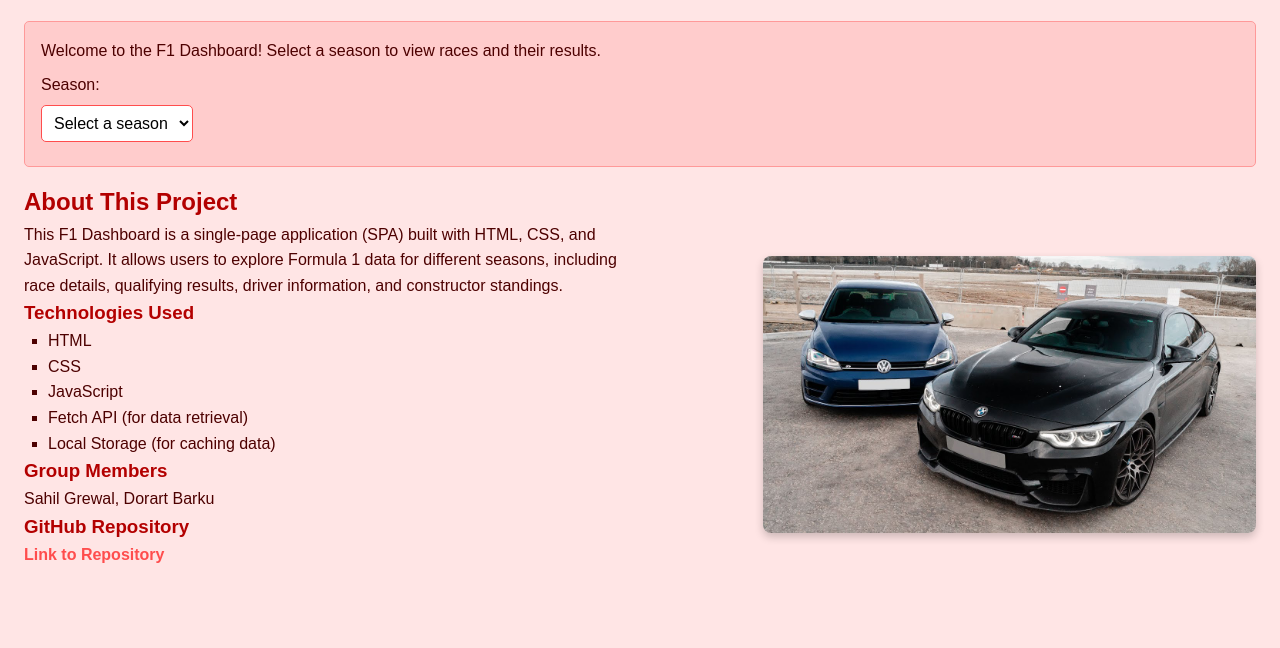
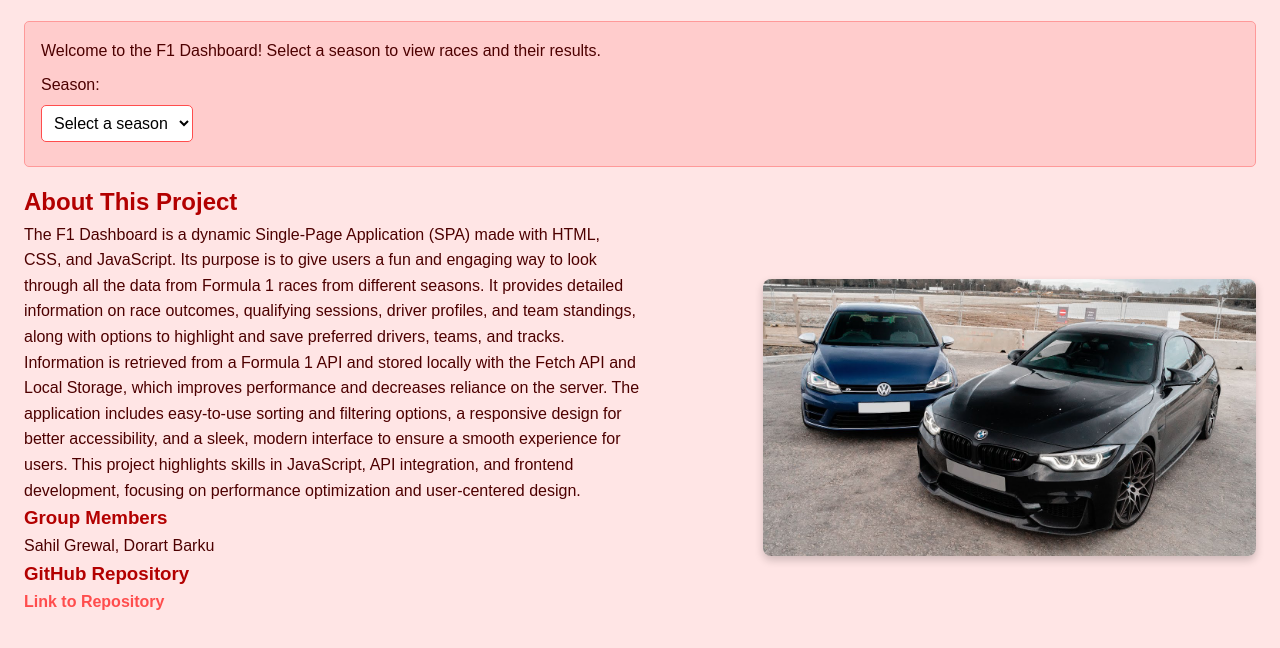
Before and after one commit to DBARKU/Barku-Grewal-Assignment2, a plain HTML site: page index.html in a window 1280 px wide. Shown: the part 88-736 px from the top of the page. Drawn offline with Linux system fonts and the light colour scheme; no server answers.

Commit message:
fixing about section on main page

```diff
--- a/index.html
+++ b/index.html
@@ -36,17 +36,7 @@
         <h2>About This Project</h2>
         <div class="content-with-image">
           <div class="text-content">
-            <p>This F1 Dashboard is a single-page application (SPA) built with HTML, CSS, and JavaScript. It allows users to
-              explore Formula 1 data for different seasons, including race details, qualifying results, driver information,
-              and constructor standings.</p>
-            <h3>Technologies Used</h3>
-            <ul>
-              <li>HTML</li>
-              <li>CSS</li>
-              <li>JavaScript</li>
-              <li>Fetch API (for data retrieval)</li>
-              <li>Local Storage (for caching data)</li>
-            </ul>
+            <p>The F1 Dashboard is a dynamic Single-Page Application (SPA) made with HTML, CSS, and JavaScript. Its purpose is to give users a fun and engaging way to look through all the data from Formula 1 races from different seasons. It provides detailed information on race outcomes, qualifying sessions, driver profiles, and team standings, along with options to highlight and save preferred drivers, teams, and tracks. Information is retrieved from a Formula 1 API and stored locally with the Fetch API and Local Storage, which improves performance and decreases reliance on the server. The application includes easy-to-use sorting and filtering options, a responsive design for better accessibility, and a sleek, modern interface to ensure a smooth experience for users. This project highlights skills in JavaScript, API integration, and frontend development, focusing on performance optimization and user-centered design.</p>
             <h3>Group Members</h3>
             <p>Sahil Grewal, Dorart Barku</p>
             <h3>GitHub Repository</h3>
```
